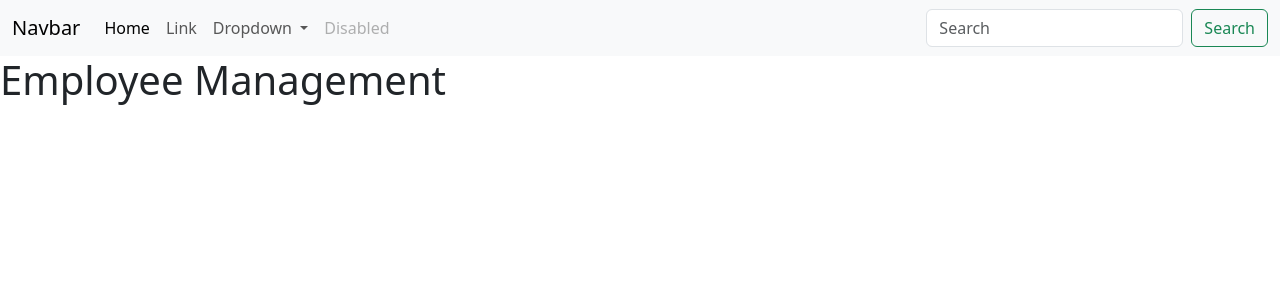
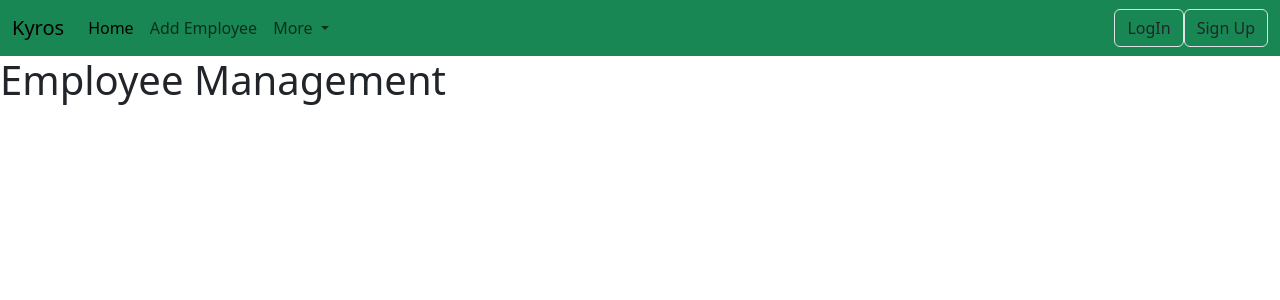
Before and after one commit to Dayasuvagiya/Happy-health, a Django app: page /employe/home/ in a window 1280 px wide. Shown: the top 300 px of the page. Run offline with Django 4.2, Linux system fonts and the light colour scheme.

Commit message:
-Created add-employee html file -Added links

```diff
--- a/employe/urls.py
+++ b/employe/urls.py
@@ -4,4 +4,5 @@ from employe import views
 
 urlpatterns = [
     path("home/", views.employe_home, name="home"),
+    path("add-employe/", views.add_employe, name="employe"),
 ]
--- a/employe/views.py
+++ b/employe/views.py
@@ -4,3 +4,6 @@ from django.http import HttpResponse
 # Create your views here.
 def employe_home(request):
     return render(request, "employe/home.html",{})
+
+def add_employe(request):
+    return render(request, "employe/add_employe.html",{})
--- a/templates/employe/navbar.html
+++ b/templates/employe/navbar.html
@@ -1,6 +1,6 @@
-<nav class="navbar navbar-expand-lg bg-body-tertiary">
+<nav class="navbar navbar-expand-lg bg-success">
     <div class="container-fluid">
-      <a class="navbar-brand" href="#">Navbar</a>
+      <a class="navbar-brand" href="#">Kyros</a>
       <button class="navbar-toggler" type="button" data-bs-toggle="collapse" data-bs-target="#navbarSupportedContent" aria-controls="navbarSupportedContent" aria-expanded="false" aria-label="Toggle navigation">
         <span class="navbar-toggler-icon"></span>
       </button>
@@ -10,26 +10,24 @@
             <a class="nav-link active" aria-current="page" href="#">Home</a>
           </li>
           <li class="nav-item">
-            <a class="nav-link" href="#">Link</a>
+            <a class="nav-link" href="/employe/add-employe">Add Employee</a>
           </li>
           <li class="nav-item dropdown">
             <a class="nav-link dropdown-toggle" href="#" role="button" data-bs-toggle="dropdown" aria-expanded="false">
-              Dropdown
+              More
             </a>
             <ul class="dropdown-menu">
-              <li><a class="dropdown-item" href="#">Action</a></li>
-              <li><a class="dropdown-item" href="#">Another action</a></li>
+              <li><a class="dropdown-item" href="#">View Employe</a></li>
+              <li><a class="dropdown-item" href="#">About</a></li>
               <li><hr class="dropdown-divider"></li>
-              <li><a class="dropdown-item" href="#">Something else here</a></li>
+              <li><a class="dropdown-item" href="#">Follow</a></li>
             </ul>
           </li>
-          <li class="nav-item">
-            <a class="nav-link disabled" aria-disabled="true">Disabled</a>
-          </li>
+
         </ul>
         <form class="d-flex" role="search">
-          <input class="form-control me-2" type="search" placeholder="Search" aria-label="Search">
-          <button class="btn btn-outline-success" type="submit">Search</button>
+          <button class="btn btn-outline-white border" type="submit">LogIn</button>
+          <button class="btn btn-outline-white border" type="submit">Sign Up</button>
         </form>
       </div>
     </div>
```
Also changed, not shown: templates/employe/add_employe.html (added, +16 -0 lines).
